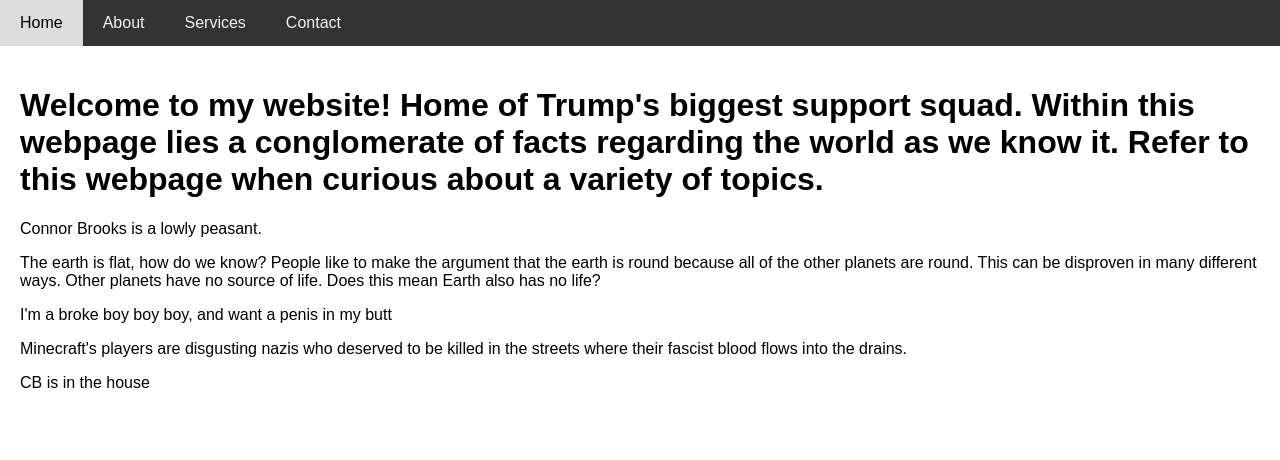
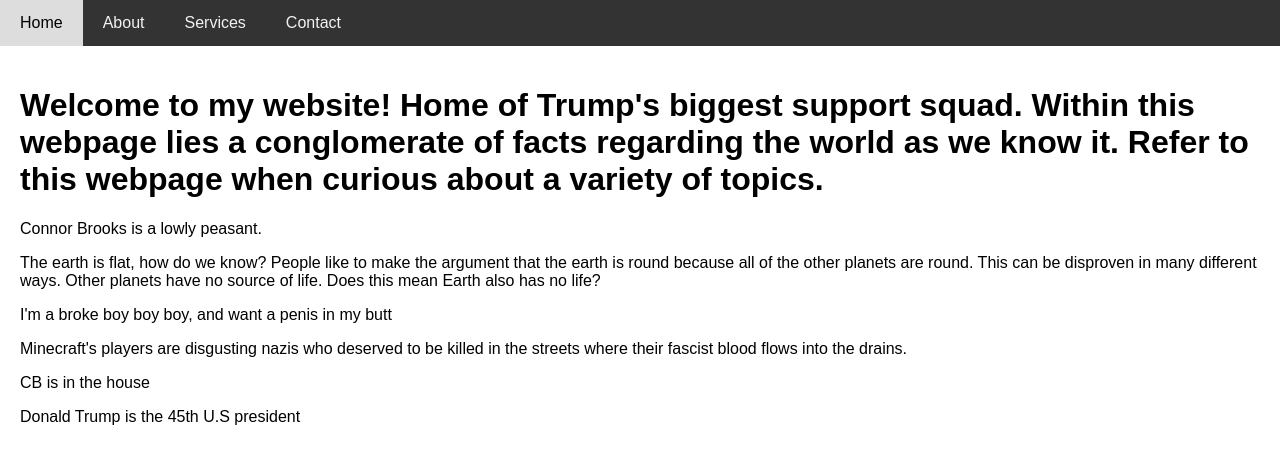
Before and after one commit to kono7/trumpfacts.xyz, a plain HTML site: page index.html in a window 1280 px wide. Drawn offline with Linux system fonts and the light colour scheme.

Commit message:
Update index.html

```diff
--- a/index.html
+++ b/index.html
@@ -54,6 +54,7 @@
         <p>I'm a broke boy boy boy, and want a penis in my butt</p>
         <p>Minecraft's players are disgusting nazis who deserved to be killed in the streets where their fascist blood flows into the drains.</p>
         <p>CB is in the house</p>
+        <p>Donald Trump is the 45th U.S president</p>
     </div>
 
 </body>
```
